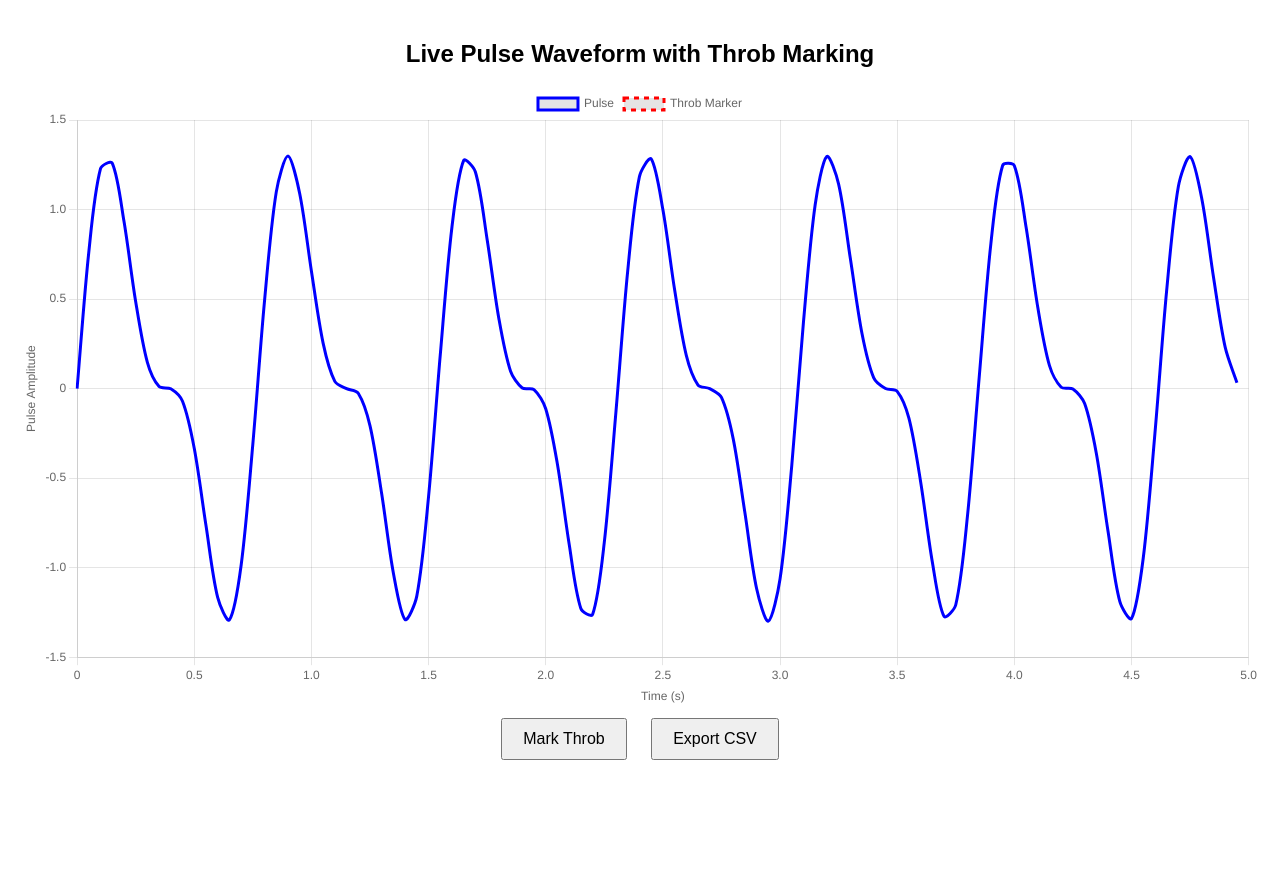
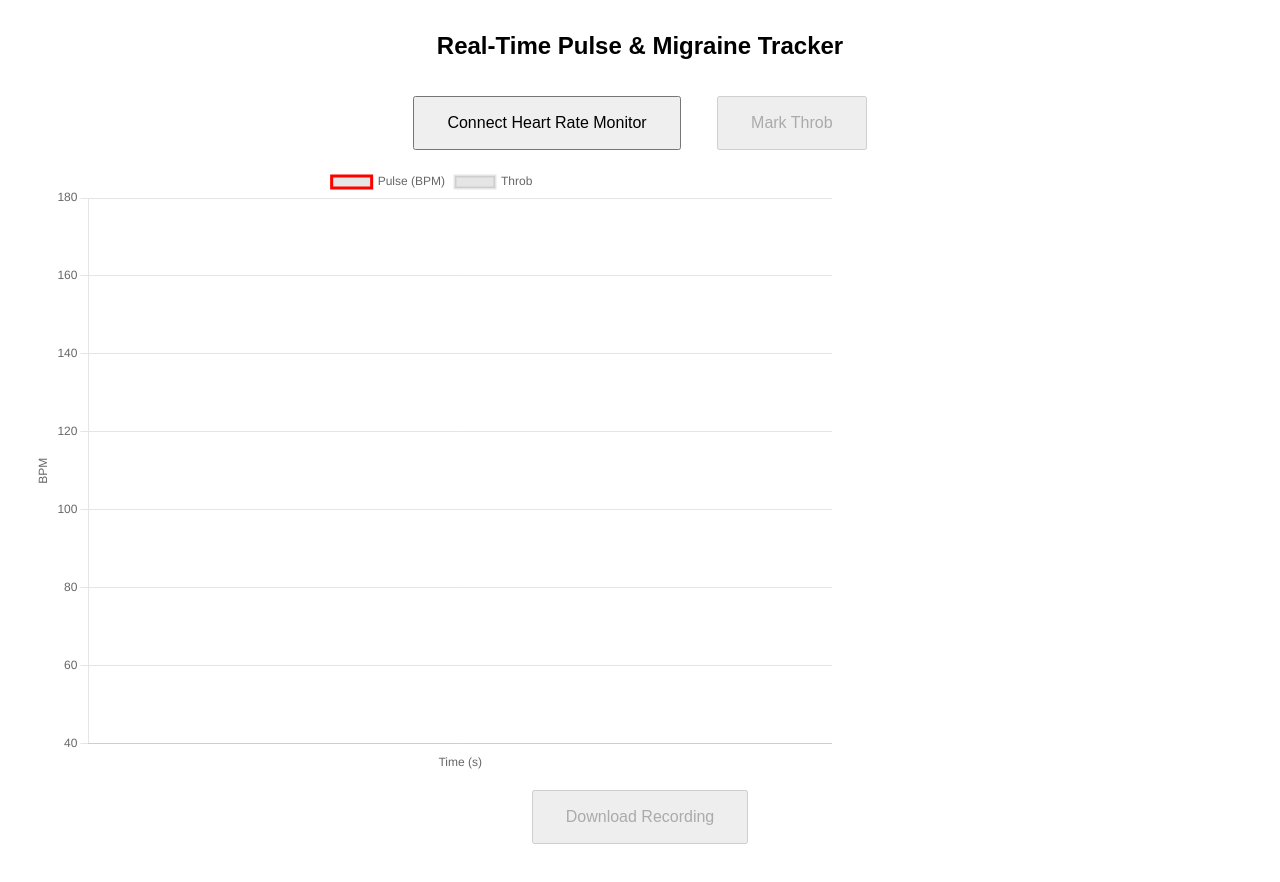
Before and after one commit to UziA3/pulse-throb-monitor, a plain HTML site: page index.html in a window 1280 px wide. Before the commit the page ends 800 px from the top, so only its background shows below. Drawn offline with nearby package versions, Linux system fonts and the light colour scheme.

Commit message:
Update index.html

```diff
--- a/index.html
+++ b/index.html
@@ -2,110 +2,125 @@
 <html lang="en">
 <head>
   <meta charset="UTF-8" />
-  <meta name="viewport" content="width=device-width, initial-scale=1.0" />
-  <title>Live Pulse Waveform</title>
+  <meta name="viewport" content="width=device-width, initial-scale=1.0"/>
+  <title>Real-Time Pulse + Migraine Throb Tracker</title>
   <script src="https://cdn.jsdelivr.net/npm/chart.js"></script>
   <style>
-    body { font-family: sans-serif; display: flex; flex-direction: column; align-items: center; margin: 20px; }
-    canvas { max-width: 100%; height: 300px; }
-    button { margin: 10px; padding: 10px 20px; font-size: 16px; }
+    body { font-family: sans-serif; text-align: center; margin: 2rem; }
+    canvas { width: 100%; max-width: 800px; height: 300px; }
+    button { margin: 1rem; padding: 1rem 2rem; font-size: 1rem; }
   </style>
 </head>
 <body>
-  <h2>Live Pulse Waveform with Throb Marking</h2>
+
+<h2>Real-Time Pulse & Migraine Tracker</h2>
+<button id="connectBtn">Connect Heart Rate Monitor</button>
+<button id="markBtn" disabled>Mark Throb</button>
 <canvas id="pulseChart"></canvas>
-  <div>
-    <button onclick="markThrob()">Mark Throb</button>
-    <button onclick="exportData()">Export CSV</button>
-  </div>
+<button id="downloadBtn" disabled>Download Recording</button>
 
 <script>
-    const ctx = document.getElementById('pulseChart').getContext('2d');
-    const MAX_POINTS = 500;
-    const pulseData = [];
-    const timeData = [];
-    const throbMarkers = [];
+let heartRate = 0;
+let pulseData = [];
+let throbMarks = [];
+let timestamps = [];
+let startTime = Date.now();
 
-    const pulseChart = new Chart(ctx, {
+const chartCtx = document.getElementById('pulseChart').getContext('2d');
+const pulseChart = new Chart(chartCtx, {
   type: 'line',
   data: {
-        labels: timeData,
+    labels: [],
     datasets: [
       {
-            label: 'Pulse',
-            data: pulseData,
-            borderColor: 'blue',
+        label: 'Pulse (BPM)',
+        data: [],
+        borderColor: 'red',
         fill: false,
         tension: 0.3,
-            pointRadius: 0
       },
       {
-            label: 'Throb Marker',
+        label: 'Throb',
         data: [],
-            borderColor: 'red',
-            borderDash: [5, 5],
-            pointRadius: 0,
-            fill: false,
+        pointBackgroundColor: 'blue',
+        pointRadius: 6,
         showLine: false
       }
     ]
   },
   options: {
-        responsive: true,
     animation: false,
     scales: {
-          x: {
-            type: 'linear',
-            title: { display: true, text: 'Time (s)' }
-          },
-          y: {
-            title: { display: true, text: 'Pulse Amplitude' }
-          }
-        },
-        plugins: {
-          legend: { display: true }
+      x: { title: { display: true, text: 'Time (s)' } },
+      y: { title: { display: true, text: 'BPM' }, min: 40, max: 180 }
     }
   }
 });
 
-    let time = 0;
-    let interval = 50; // ms
-    function simulatePulse() {
-      const freq = 1.3; // Hz
-      const amp = Math.sin(2 * Math.PI * freq * (time / 1000)) + 0.5 * Math.sin(4 * Math.PI * freq * (time / 1000));
-      pulseData.push(amp);
-      timeData.push(time / 1000);
-      if (pulseData.length > MAX_POINTS) {
-        pulseData.shift();
-        timeData.shift();
+document.getElementById('connectBtn').onclick = async () => {
+  try {
+    const device = await navigator.bluetooth.requestDevice({
+      filters: [{ services: ['heart_rate'] }]
+    });
+    const server = await device.gatt.connect();
+    const service = await server.getPrimaryService('heart_rate');
+    const char = await service.getCharacteristic('heart_rate_measurement');
+
+    char.startNotifications();
+    char.addEventListener('characteristicvaluechanged', handleHR);
+    document.getElementById('markBtn').disabled = false;
+    document.getElementById('downloadBtn').disabled = false;
+  } catch (err) {
+    alert('Bluetooth error: ' + err);
   }
-      pulseChart.update();
-      time += interval;
+};
+
+function handleHR(event) {
+  const value = event.target.value;
+  const flags = value.getUint8(0);
+  const rate16Bits = flags & 0x1;
+  heartRate = rate16Bits ? value.getUint16(1, true) : value.getUint8(1);
+  updatePulse(heartRate);
 }
-    setInterval(simulatePulse, interval);
 
-    function markThrob() {
-      const currentTime = time / 1000;
-      pulseChart.data.datasets[1].data.push({x: currentTime, y: null});
-      throbMarkers.push(currentTime);
+function updatePulse(bpm) {
+  const now = (Date.now() - startTime) / 1000;
+  pulseData.push({ t: now, v: bpm });
+  if (pulseData.length > 60) pulseData.shift();
+
+  pulseChart.data.labels = pulseData.map(p => p.t.toFixed(1));
+  pulseChart.data.datasets[0].data = pulseData.map(p => p.v);
+  pulseChart.data.datasets[1].data = throbMarks.map(t => {
+    return { x: t, y: interpolatePulse(t) };
+  });
   pulseChart.update();
 }
 
-    function exportData() {
-      let csv = 'Time,Pulse,Throb\n';
-      for (let i = 0; i < timeData.length; i++) {
-        let t = timeData[i];
-        let p = pulseData[i];
-        let throb = throbMarkers.includes(t) ? 'YES' : '';
-        csv += `${t.toFixed(3)},${p.toFixed(4)},${throb}\n`;
-      }
+document.getElementById('markBtn').onclick = () => {
+  const now = (Date.now() - startTime) / 1000;
+  throbMarks.push(now);
+  timestamps.push({ time: now.toFixed(2), bpm: heartRate });
+  updatePulse(heartRate);
+};
+
+document.getElementById('downloadBtn').onclick = () => {
+  const csv = 'Time (s),Heart Rate (BPM)\n' +
+    timestamps.map(t => `${t.time},${t.bpm}`).join('\n');
   const blob = new Blob([csv], { type: 'text/csv' });
-      const url = URL.createObjectURL(blob);
   const a = document.createElement('a');
-      a.href = url;
-      a.download = 'pulse_data.csv';
+  a.href = URL.createObjectURL(blob);
+  a.download = 'migraine_trace.csv';
   a.click();
+};
+
+function interpolatePulse(time) {
+  const before = pulseData.findLast(p => p.t <= time);
+  const after = pulseData.find(p => p.t > time);
+  if (!before || !after) return heartRate;
+  const ratio = (time - before.t) / (after.t - before.t);
+  return before.v + ratio * (after.v - before.v);
 }
 </script>
+
 </body>
 </html>
```
Lines whose indentation alone changed are shown as unchanged.
